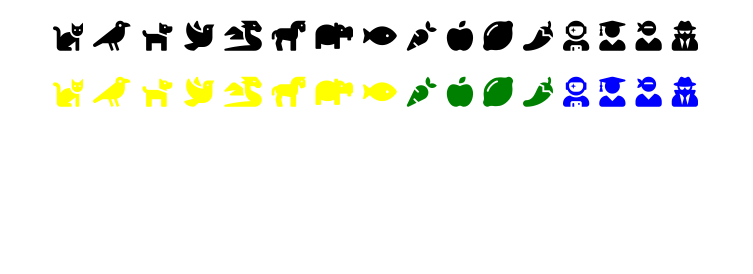
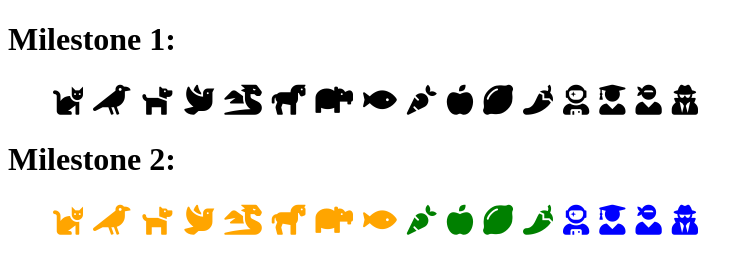
Before and after one commit to flavio-secondini/-js-es6-icons, a plain HTML site: page milestone1-2/index.html in a window 1280 px wide. Shown: the whole page, without its empty margins (0-753 px from the left). Drawn offline with nearby package versions, Linux system fonts and the light colour scheme.

Commit message:
aggiunta titoli

```diff
--- a/milestone1-2/dati.js
+++ b/milestone1-2/dati.js
@@ -107,15 +107,13 @@ icone.forEach((icona, i) => {
 // Milestone 2
 // Coloriamo le icone per tipo.
 
-const colori = ["verde", "blu", "giallo"]
-
 var iconeColorate = icone.map((element, index, array) => {
 
 	if (element.type == "vegetable") {
 
 		let obj = {
 			...element,
-			colore: colori[0]
+			colore: "verde"
 		}
 		return obj
 
@@ -123,7 +121,7 @@ var iconeColorate = icone.map((element, index, array) => {
 
 		let obj = {
 			...element,
-			colore: colori[1]
+			colore: "blu"
 		}
 		return obj
 
@@ -131,7 +129,7 @@ var iconeColorate = icone.map((element, index, array) => {
 
 		let obj = {
 			...element,
-			colore: colori[2]
+			colore: "arancione"
 
 		}
 		return obj
--- a/milestone1-2/index.html
+++ b/milestone1-2/index.html
@@ -9,7 +9,9 @@
   <link rel="stylesheet" href="master.css">
 </head>
 <body>
+  <h1>Milestone 1:</h1>
   <ul id="icone1"></ul>
+  <h1>Milestone 2:</h1>
   <ul id="icone2"></ul>
   <script src="https://cdnjs.cloudflare.com/ajax/libs/jquery/3.6.0/jquery.min.js" integrity="sha512-894YE6QWD5I59HgZOGReFYm4dnWc1Qt5NtvYSaNcOP+u1T9qYdvdihz0PPSiiqn/+/3e7Jo4EaG7TubfWGUrMQ==" crossorigin="anonymous"></script>
   <script src="dati.js"></script>
--- a/milestone1-2/master.css
+++ b/milestone1-2/master.css
@@ -1,5 +1,5 @@
-.giallo {
-  color: yellow;
+.arancione {
+  color: orange;
 }
 
 .blu {
```
